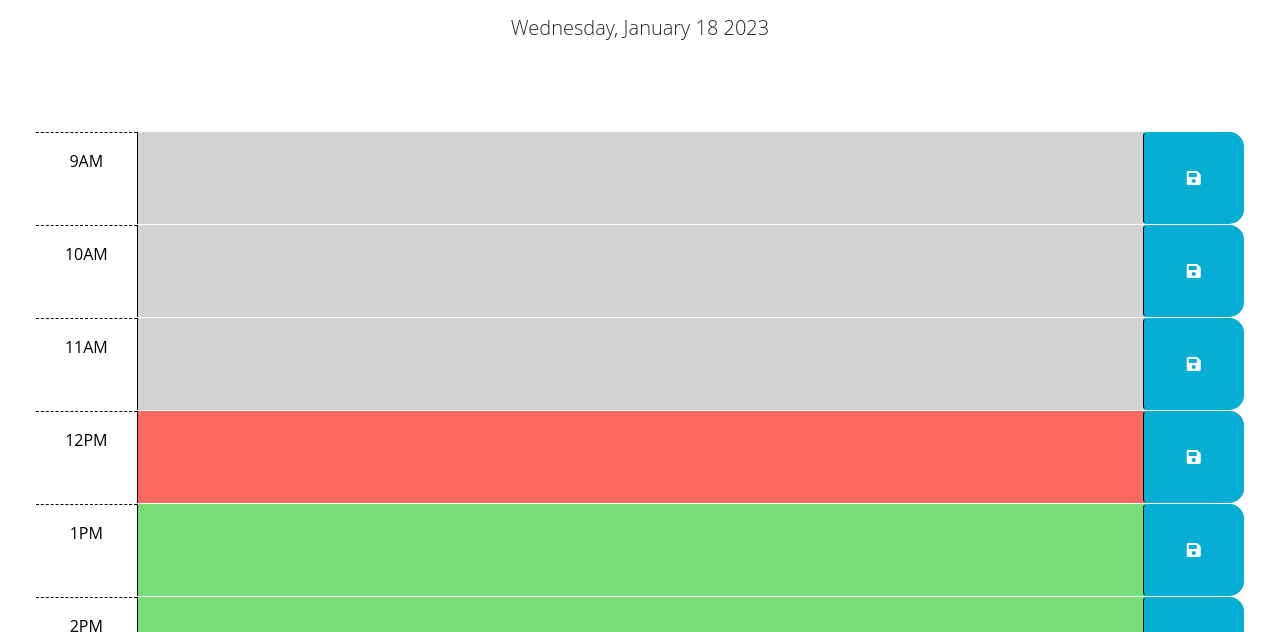
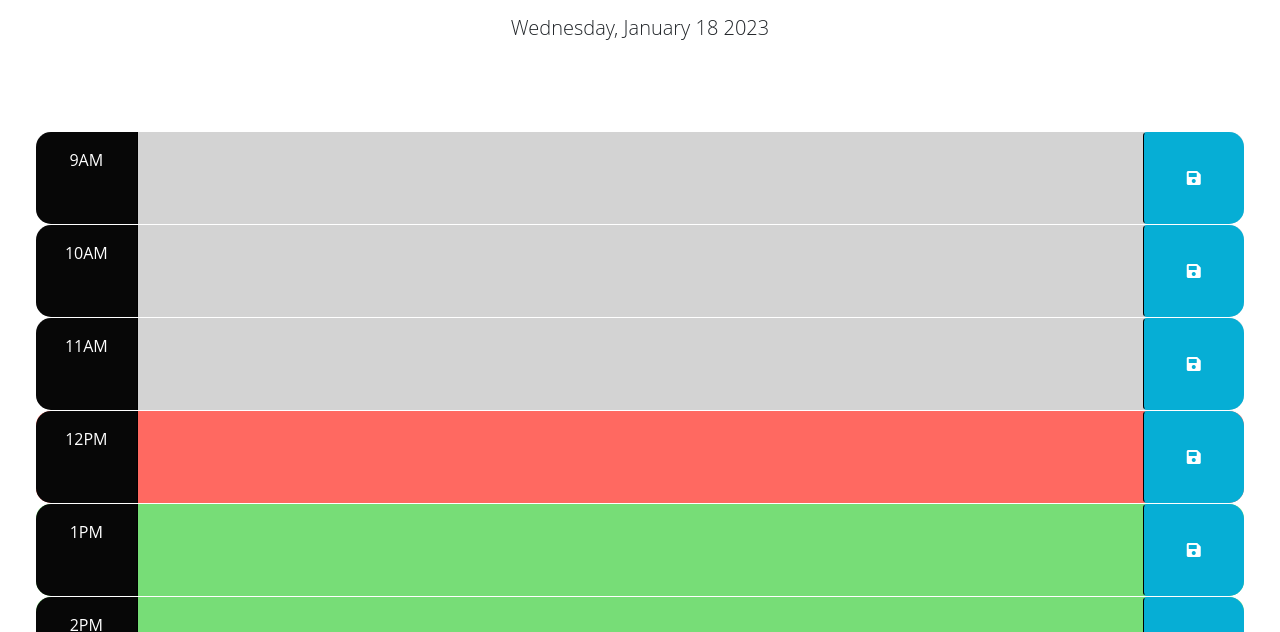
Before and after one commit to teriannephillips/Day-Planner, a plain HTML site: page index.html in a window 1280 px wide. Shown: the part 166-798 px from the top of the page. Drawn offline with nearby package versions, Linux system fonts and the light colour scheme.

Commit message:
changed colors

```diff
--- a/Assets/css/style.css
+++ b/Assets/css/style.css
@@ -25,9 +25,11 @@ textarea {
 }
 
 .hour {
-  background-color: #ffffff;
-  color: #000000;
-  border-top: 1px dashed #000000;
+  background-color: #070707;
+  color: #FFFF;
+  //border-top: 1px dashed #000000;
+  border-top-left-radius: 15px;
+  border-bottom-left-radius: 15px;
 }
 
 .past {
```
Also changed, not shown: Assets/images/05-third-party-apis-homework-demo.gif (deleted).
